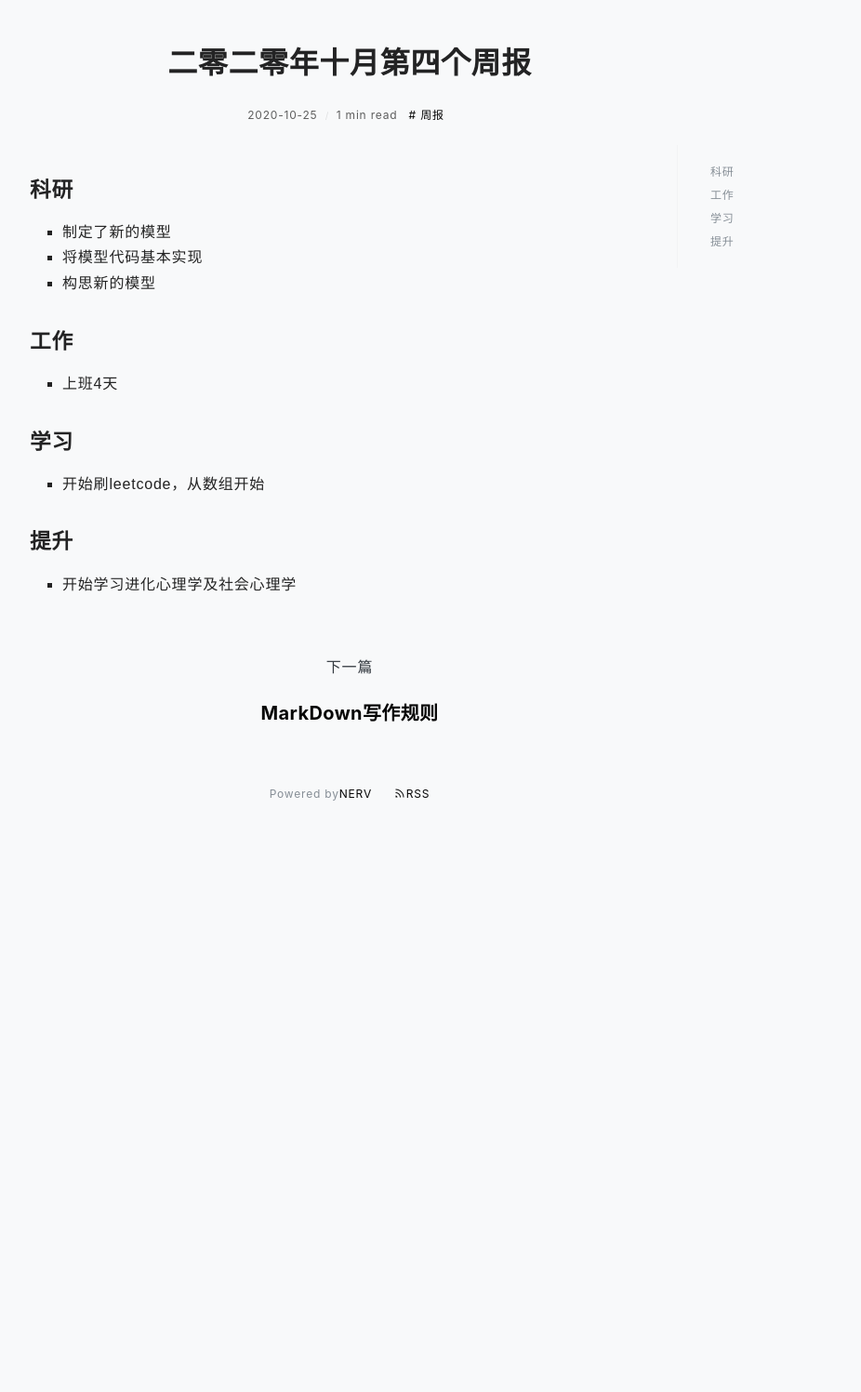
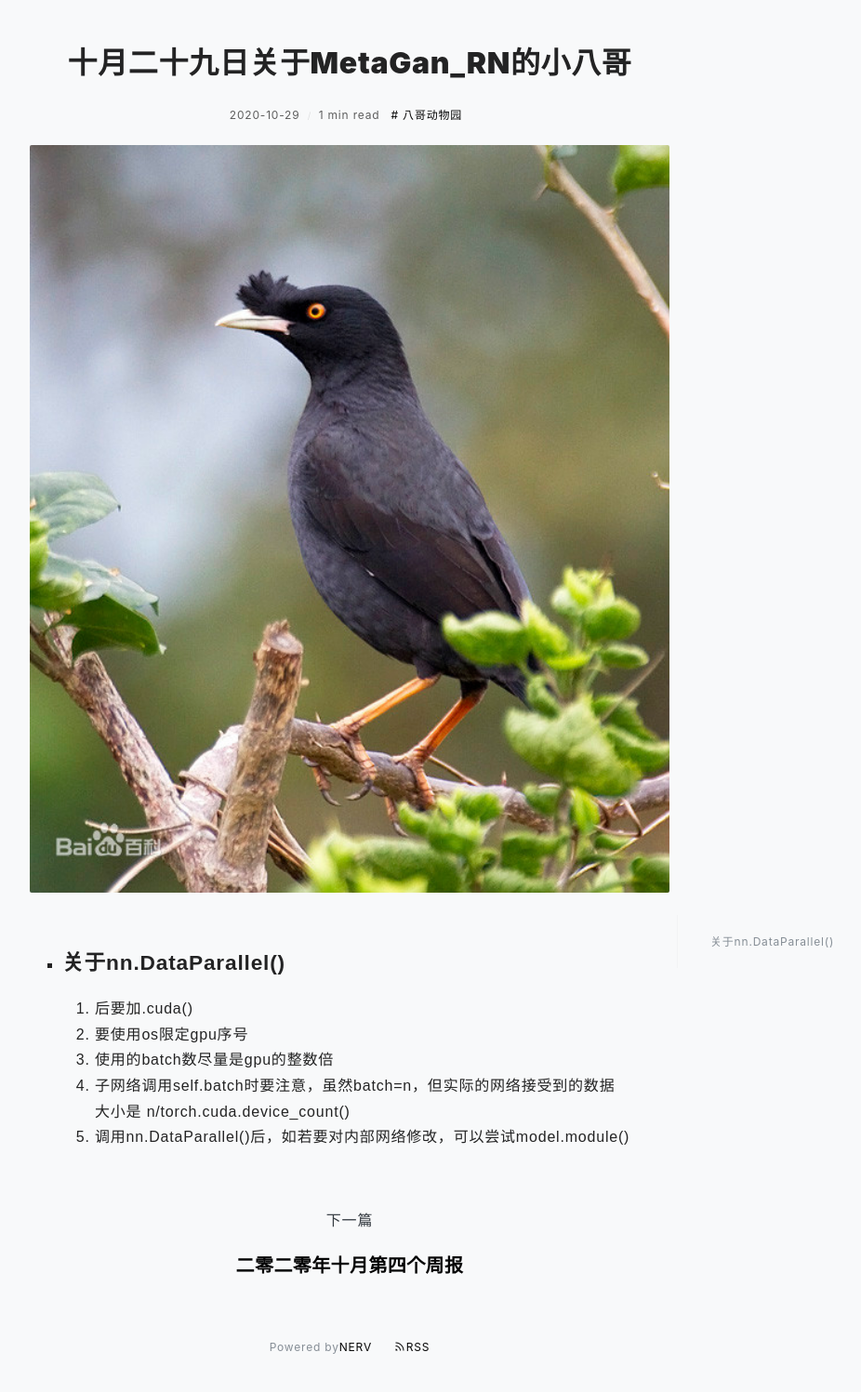
Before and after one commit to howyoungchen/howyoungchen.github.io, a plain HTML site: page post/shi-yue-er-shi-jiu-ri-guan-yu-metagan_rn-de-xiao-ba-ge/index.html in a window 1280 px wide. Shown: the part 407-1904 px from the top of the page at 93% size, without its empty margins (264-1190 px from the left). Before the commit the page ends 1309 px from the top, so only its background shows below. Drawn offline with nearby package versions, Linux system fonts and the light colour scheme; a web font is replaced by a local one.

Commit message:
update from gridea: 2020-10-29 21:58:03

```diff
--- a/archives/index.html
+++ b/archives/index.html
@@ -3,7 +3,7 @@
     <meta charset="utf-8" />
 <meta name="viewport" content="width=device-width, initial-scale=1" />
 <title>体会到无论多么痛苦也要学习了吗？</title>
-<link rel="shortcut icon" href="https://howyoungchen.github.io/favicon.ico?v=1603978856566">
+<link rel="shortcut icon" href="https://howyoungchen.github.io/favicon.ico?v=1603979878990">
 <link href="https://cdn.jsdelivr.net/npm/remixicon@2.3.0/fonts/remixicon.css" rel="stylesheet">
 <link rel="stylesheet" href="https://howyoungchen.github.io/styles/main.css">
 <link rel="alternate" type="application/atom+xml" title="体会到无论多么痛苦也要学习了吗？ - Atom Feed" href="https://howyoungchen.github.io/atom.xml">
@@ -18,7 +18,7 @@
       <div class="main-content">
         <div class="site-header">
   <a href="https://howyoungchen.github.io">
-  <img class="avatar" src="https://howyoungchen.github.io/images/avatar.png?v=1603978856566" alt="">
+  <img class="avatar" src="https://howyoungchen.github.io/images/avatar.png?v=1603979878990" alt="">
   </a>
   <h1 class="site-title">
     体会到无论多么痛苦也要学习了吗？
@@ -64,6 +64,15 @@
     <h2 class="year">2020</h2>
 
 
+        <a href="https://howyoungchen.github.io/post/shi-yue-er-shi-jiu-ri-guan-yu-metagan_rn-de-xiao-ba-ge/" class="post">
+          <h2 class="post-title">
+            十月二十九日关于MetaGan_RN的小八哥
+          </h2>
+          <div class="time">2020-10-29</div>
+        </a>
+
+
+
         <a href="https://howyoungchen.github.io/post/er-ling-er-ling-nian-shi-yue-di-si-ge-zhou-bao/" class="post">
           <h2 class="post-title">
             二零二零年十月第四个周报
--- a/post/er-ling-er-ling-nian-shi-yue-di-si-ge-zhou-bao/index.html
+++ b/post/shi-yue-er-shi-jiu-ri-guan-yu-metagan_rn-de-xiao-ba-ge/index.html
@@ -2,35 +2,25 @@
   <head>
     <meta charset="utf-8" />
 <meta name="viewport" content="width=device-width, initial-scale=1" />
-<title>二零二零年十月第四个周报 | 体会到无论多么痛苦也要学习了吗？</title>
-<link rel="shortcut icon" href="https://howyoungchen.github.io/favicon.ico?v=1603978856566">
+<title>十月二十九日关于MetaGan_RN的小八哥 | 体会到无论多么痛苦也要学习了吗？</title>
+<link rel="shortcut icon" href="https://howyoungchen.github.io/favicon.ico?v=1603979878990">
 <link href="https://cdn.jsdelivr.net/npm/remixicon@2.3.0/fonts/remixicon.css" rel="stylesheet">
 <link rel="stylesheet" href="https://howyoungchen.github.io/styles/main.css">
-<link rel="alternate" type="application/atom+xml" title="二零二零年十月第四个周报 | 体会到无论多么痛苦也要学习了吗？ - Atom Feed" href="https://howyoungchen.github.io/atom.xml">
+<link rel="alternate" type="application/atom+xml" title="十月二十九日关于MetaGan_RN的小八哥 | 体会到无论多么痛苦也要学习了吗？ - Atom Feed" href="https://howyoungchen.github.io/atom.xml">
 <link rel="stylesheet" href="https://fonts.googleapis.com/css?family=Droid+Serif:400,700">
 
 
 
-    <meta name="description" content="科研
+    <meta name="description" content="
 
-制定了新的模型
-将模型代码基本实现
-构思新的模型
+关于nn.DataParallel()
 
-工作
-
-上班4天
-
-学习
-
-开始刷leetcode，从数组开始
-
-提升
-
-开始学习进化心理学及社会心理学
-
-..." />
-    <meta name="keywords" content="周报" />
+后要加.cuda()
+要使用os限定gpu序号
+使用的batch数尽量是gpu的整数倍
+子网络调用self.batch时要注意，虽然batch=n，但实际的网络接受到的数据
+大小是 n/torc..." />
+    <meta name="keywords" content="八哥动物园" />
     <link rel="stylesheet" href="https://cdnjs.cloudflare.com/ajax/libs/KaTeX/0.10.0/katex.min.css">
     <script src="https://cdn.bootcss.com/highlight.js/9.12.0/highlight.min.js"></script>
   </head>
@@ -39,7 +29,7 @@
       <div class="main-content">
         <div class="site-header">
   <a href="https://howyoungchen.github.io">
-  <img class="avatar" src="https://howyoungchen.github.io/images/avatar.png?v=1603978856566" alt="">
+  <img class="avatar" src="https://howyoungchen.github.io/images/avatar.png?v=1603979878990" alt="">
   </a>
   <h1 class="site-title">
     体会到无论多么痛苦也要学习了吗？
@@ -80,41 +70,38 @@
         <div class="post-detail">
           <article class="post">
             <h2 class="post-title">
-              二零二零年十月第四个周报
+              十月二十九日关于MetaGan_RN的小八哥
             </h2>
             <div class="post-info">
               <span>
-                2020-10-25
+                2020-10-29
               </span>
               <span>
                 1 min read
               </span>
 
-                <a href="https://howyoungchen.github.io/tag/PTsyNy0_9/" class="post-tag">
-                  # 周报
+                <a href="https://howyoungchen.github.io/tag/iQjagRmkf/" class="post-tag">
+                  # 八哥动物园
                 </a>
 
             </div>
 
+              <img class="post-feature-image" src="https://howyoungchen.github.io/post-images/shi-yue-er-shi-jiu-ri-guan-yu-metagan_rn-de-xiao-ba-ge.jpg" alt="">
+
             <div class="post-content-wrapper">
               <div class="post-content">
-                <h2 id="科研">科研</h2>
-<ul>
-<li>制定了新的模型</li>
-<li>将模型代码基本实现</li>
-<li>构思新的模型</li>
-</ul>
-<h2 id="工作">工作</h2>
-<ul>
-<li>上班4天</li>
-</ul>
-<h2 id="学习">学习</h2>
-<ul>
-<li>开始刷leetcode，从数组开始</li>
-</ul>
-<h2 id="提升">提升</h2>
-<ul>
-<li>开始学习进化心理学及社会心理学</li>
+                <ul>
+<li>
+<h2 id="关于nndataparallel">关于nn.DataParallel()</h2>
+<ol>
+<li>后要加.cuda()</li>
+<li>要使用os限定gpu序号</li>
+<li>使用的batch数尽量是gpu的整数倍</li>
+<li>子网络调用self.batch时要注意，虽然batch=n，但实际的网络接受到的数据<br>
+大小是 n/torch.cuda.device_count()</li>
+<li>调用nn.DataParallel()后，如若要对内部网络修改，可以尝试model.module()</li>
+</ol>
+</li>
 </ul>
 
               </div>
@@ -122,10 +109,7 @@
                 <ul class="markdownIt-TOC">
 <li>
 <ul>
-<li><a href="#%E7%A7%91%E7%A0%94">科研</a></li>
-<li><a href="#%E5%B7%A5%E4%BD%9C">工作</a></li>
-<li><a href="#%E5%AD%A6%E4%B9%A0">学习</a></li>
-<li><a href="#%E6%8F%90%E5%8D%87">提升</a></li>
+<li><a href="#%E5%85%B3%E4%BA%8Enndataparallel">关于nn.DataParallel()</a></li>
 </ul>
 </li>
 </ul>
@@ -138,9 +122,9 @@
 
           <div class="next-post">
             <div class="next">下一篇</div>
-            <a href="https://howyoungchen.github.io/post/markdown-xie-zuo-gui-ze/">
+            <a href="https://howyoungchen.github.io/post/er-ling-er-ling-nian-shi-yue-di-si-ge-zhou-bao/">
               <h3 class="post-title">
-                MarkDown写作规则
+                二零二零年十月第四个周报
               </h3>
             </a>
           </div>
```
Also changed, not shown: atom.xml (+22 -1 lines), index.html (+28 -2 lines), post/markdown-xie-zuo-gui-ze/index.html (+2 -2 lines), tag/PTsyNy0_9/index.html (+2 -2 lines), tag/iQjagRmkf/index.html (renamed from tag/r50JqoFJ7/index.html, +13 -10 lines), tags/index.html (+4 -2 lines), post-images/shi-yue-er-shi-jiu-ri-guan-yu-metagan_rn-de-xiao-ba-ge.jpg (added).
